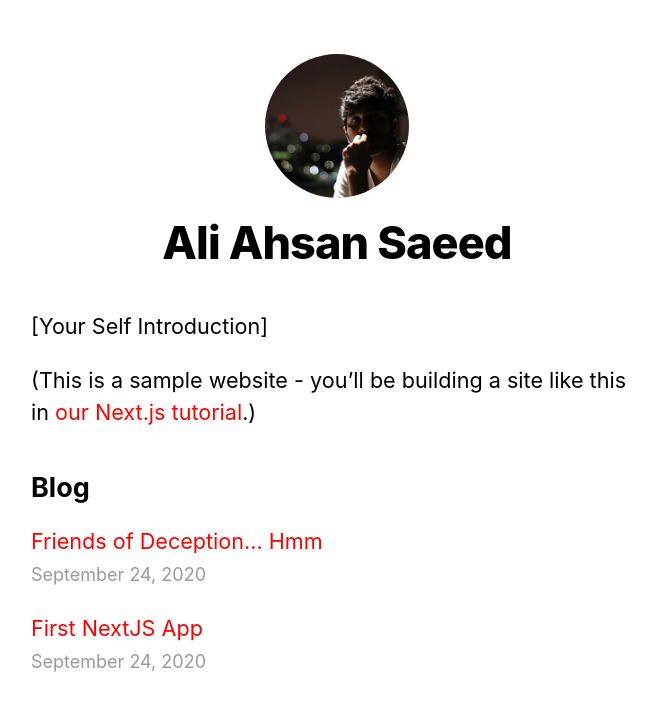
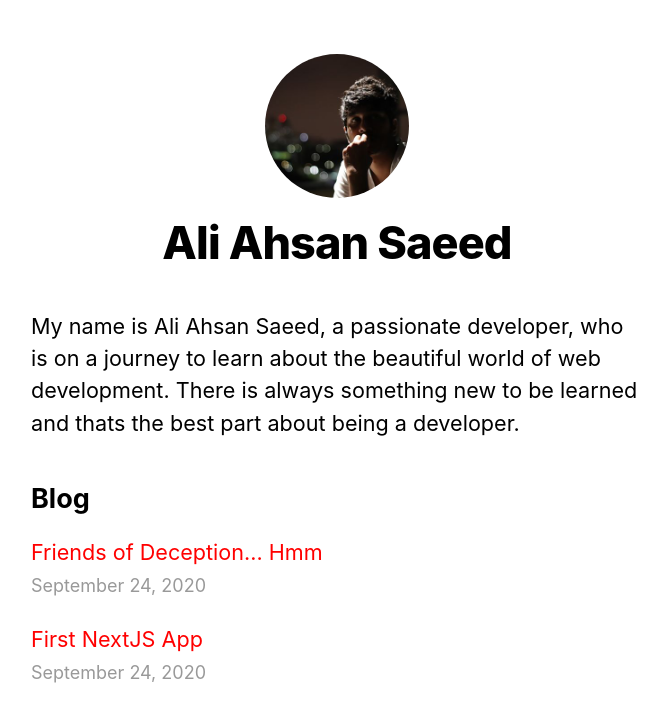
Before and after one commit to nullptrz/nextjs-example, a Next.js app: page / in a window 1280 px wide. Shown: the top 722 px of the page, without its empty margins (303-970 px from the left). Built offline with nearby package versions, Linux system fonts and the light colour scheme.

Commit message:
fixed content on index.js

```diff
--- a/pages/index.tsx
+++ b/pages/index.tsx
@@ -21,10 +21,11 @@ export default function Home({
         <title>{siteTitle}</title>
       </Head>
       <section className={utilStyles.headingMd}>
-        <p>[Your Self Introduction]</p>
         <p>
-          (This is a sample website - you’ll be building a site like this in{' '}
-          <a href="https://nextjs.org/learn">our Next.js tutorial</a>.)
+          My name is Ali Ahsan Saeed, a passionate developer, who is on a
+          journey to learn about the beautiful world of web development. There
+          is always something new to be learned and thats the best part about
+          being a developer.
         </p>
       </section>
       <section className={`${utilStyles.headingMd} ${utilStyles.padding1px}`}>
```
